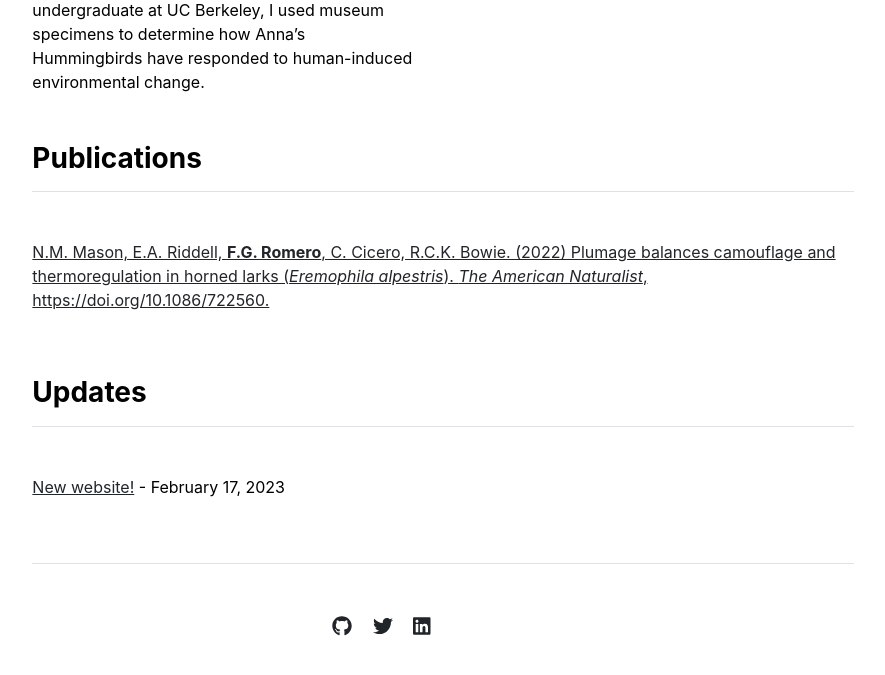
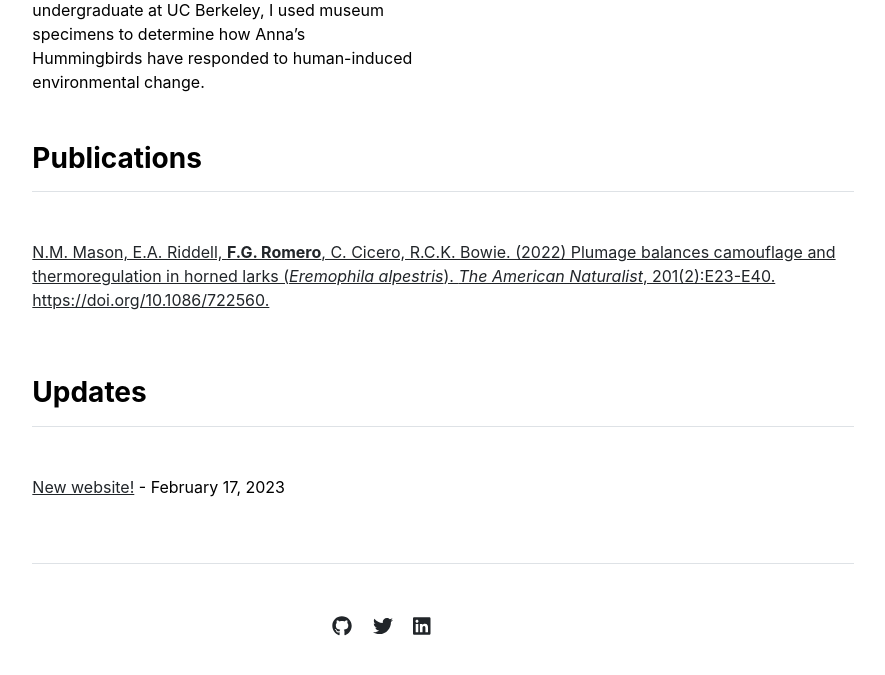
Before and after one commit to faye-romero/faye-romero.github.io, a Jekyll site: the page built from index.md, in a window 1280 px wide, cut to the strip 481-1219 px from the top of the page. Shown: the top 675 px of the strip, without its empty margins (197-1082 px from the left). Built offline with Jekyll 4.4.1, drawn with Linux system fonts in a browser that asks for light colours.

Commit message:
Minor formatting changes

```diff
--- a/_data/publications.yml
+++ b/_data/publications.yml
@@ -1,5 +1,5 @@
 featured:
-- {name: 'N.M. Mason, E.A. Riddell, <b>F.G. Romero</b>, C. Cicero, R.C.K. Bowie. (2022) Plumage balances camouflage and thermoregulation in horned larks (<i>Eremophila alpestris</i>). <i>The American Naturalist</i>, https://doi.org/10.1086/722560.', url: 'https://www.journals.uchicago.edu/doi/10.1086/722560'}
+- {name: 'N.M. Mason, E.A. Riddell, <b>F.G. Romero</b>, C. Cicero, R.C.K. Bowie. (2022) Plumage balances camouflage and thermoregulation in horned larks (<i>Eremophila alpestris</i>). <i>The American Naturalist</i>, 201(2):E23-E40. https://doi.org/10.1086/722560.', url: 'https://www.journals.uchicago.edu/doi/10.1086/722560'}
 
 index:
-- {name: 'N.M. Mason, E.A. Riddell, <b>F.G. Romero</b>, C. Cicero, R.C.K. Bowie. (2022) Plumage balances camouflage and thermoregulation in horned larks (<i>Eremophila alpestris</i>). <i>The American Naturalist</i>, https://doi.org/10.1086/722560.', url: 'https://www.journals.uchicago.edu/doi/10.1086/722560'}
+- {name: 'N.M. Mason, E.A. Riddell, <b>F.G. Romero</b>, C. Cicero, R.C.K. Bowie. (2022) Plumage balances camouflage and thermoregulation in horned larks (<i>Eremophila alpestris</i>). <i>The American Naturalist</i>, 201(2):E23-E40. https://doi.org/10.1086/722560.', url: 'https://www.journals.uchicago.edu/doi/10.1086/722560'}
--- a/_includes/contact.html
+++ b/_includes/contact.html
@@ -5,8 +5,8 @@
     <div class="row g-5 mb-5">
       <div class="col-md-6">
         <h4>{{ contact.name }}</h4>
-        <p>{{ contact.title }} | {{ contact.department }}</p>
-        <p>{{ contact.institution }} | {{ contact.institution_address }}</p>
+        <p>{{ contact.title }}<br>{{ contact.department }}</p>
+        <p>{{ contact.institution }}<br>{{ contact.institution_address }}</p>
         <p>Email: {{ contact.email }}</p>
       </div>
       <div class="col-md-6">
```
